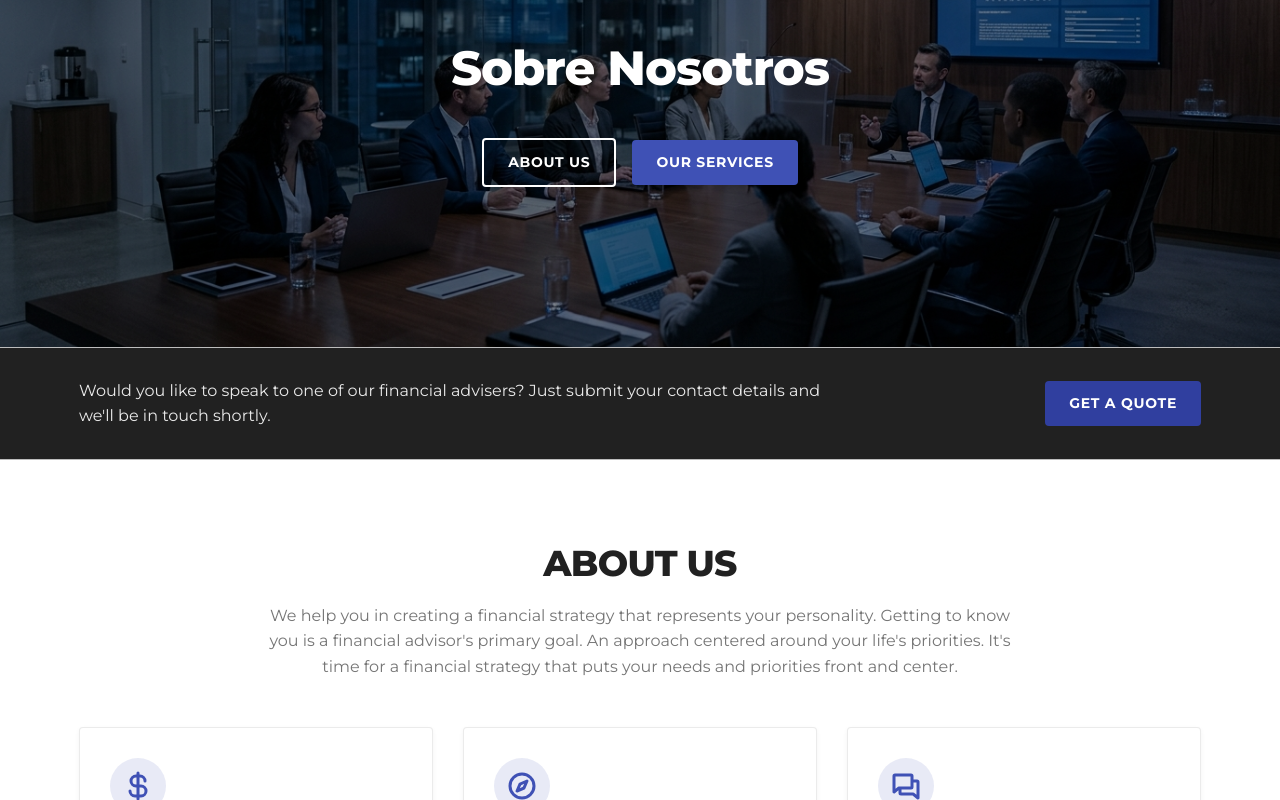
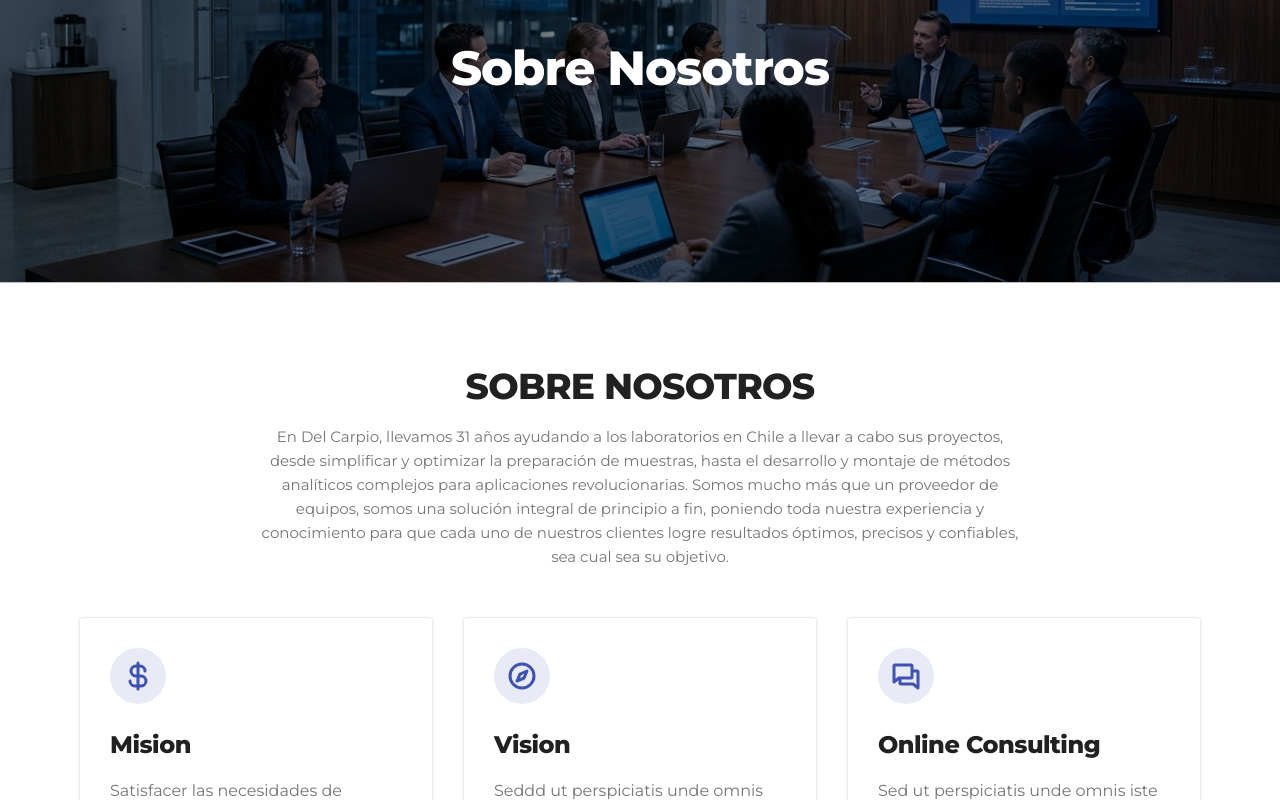
Before and after one commit to delcarpiohub/LandingPage, a Next.js app: page /nosotros in a window 1280 px wide. Shown: the part 300-1100 px from the top of the page. Built offline with nearby package versions, Linux system fonts and the light colour scheme.

Commit message:
feat: remueve botones de hero y banner callout de pagina nosotros

```diff
--- a/src/app/nosotros/page.tsx
+++ b/src/app/nosotros/page.tsx
@@ -123,39 +123,7 @@ export default function NosotrosPage() {
               </h1>
               <p className="mt-6 mx-auto max-w-2xl text-[16px] text-white/90 leading-[1.6]">
               </p>
-              <div className="mt-10 flex flex-col sm:flex-row items-center justify-center gap-4">
-                <a
-                  href="#about"
-                  className="w-full sm:w-auto inline-flex items-center justify-center transition-all font-sans font-bold border-2 border-[#3F51B5] bg-transparent text-[#3F51B5] hover:bg-[#3F51B5] hover:text-white rounded-[4px] py-[12px] px-[24px] text-[14px] uppercase tracking-wider"
-                  style={{ color: "#FFFFFF", borderColor: "#FFFFFF" }} // Overridden contrast
-                >
-                  About Us
-                </a>
-                <a
-                  href="#callback"
-                  className="w-full sm:w-auto inline-flex items-center justify-center transition-all font-sans font-bold bg-[#3F51B5] hover:bg-[#303F9F] text-white rounded-[4px] py-[12px] px-[24px] text-[14px] uppercase tracking-wider shadow-md"
-                  style={{ backgroundColor: "#3F51B5", color: "#FFFFFF" }}
-                >
-                  Our Services
-                </a>
-              </div>
             </Reveal>
-          </div>
-        </section>
-
-        {/* 2. Callout Section */}
-        <section className="bg-[#212121] py-[30px] border-b border-[#BDBDBD] text-white">
-          <div className="mx-auto max-w-[1170px] px-6 flex flex-col md:flex-row items-center justify-between gap-6">
-            <p className="text-[16px] leading-[1.6] text-white/90 max-w-3xl text-center md:text-left">
-              Would you like to speak to one of our financial advisers? Just submit your contact details and we&apos;ll be in touch shortly.
-            </p>
-            <a
-              href="#callback"
-              className="inline-flex items-center justify-center transition-all font-sans font-bold bg-[#303F9F] hover:bg-[#3F51B5] text-white rounded-[4px] py-[12px] px-[24px] text-[14px] uppercase tracking-wider shrink-0"
-              style={{ backgroundColor: "#303F9F", color: "#FFFFFF" }}
-            >
-              Get a Quote
-            </a>
           </div>
         </section>
 
@@ -165,10 +133,12 @@ export default function NosotrosPage() {
             <Reveal>
               <div className="text-center mb-10 max-w-3xl mx-auto">
                 <h2 className="text-[36px] font-bold leading-[1.3] text-[#212121] uppercase">
-                  About Us
+                  Sobre Nosotros
                 </h2>
-                <p className="mt-4 text-[16px] leading-[1.6] text-[#757575]">
-                  We help you in creating a financial strategy that represents your personality. Getting to know you is a financial advisor&apos;s primary goal. An approach centered around your life&apos;s priorities. It&apos;s time for a financial strategy that puts your needs and priorities front and center.
+                <p className="mt-4 text-[15px] leading-[1.6] text-[#757575]">
+                  En Del Carpio, llevamos 31 años ayudando a los laboratorios en Chile a llevar a cabo sus proyectos, desde simplificar y optimizar la preparación de muestras, hasta el desarrollo y montaje de métodos analíticos complejos para aplicaciones revolucionarias.
+
+Somos mucho más que un proveedor de equipos, somos una solución integral de principio a fin, poniendo toda nuestra experiencia y conocimiento para que cada uno de nuestros clientes logre resultados óptimos, precisos y confiables, sea cual sea su objetivo.
                 </p>
               </div>
             </Reveal>
@@ -183,10 +153,10 @@ export default function NosotrosPage() {
                     </div>
                   </div>
                   <h3 className="text-[24px] font-bold leading-[1.4] text-[#212121] text-center md:text-left mb-4">
-                    Financial Projections
+                    Mision
                   </h3>
                   <p className="text-[16px] leading-[1.6] text-[#757575] text-left">
-                    Sed ut perspiciatis unde omnis iste natus error sit voluptatem accusantium doloremque laudantium
+                    Satisfacer las necesidades de nuestros clientes con los equipos de la más alta gama de instrumentación analítica, un servicio técnico y de aplicaciones de excelencia, y un asesoramiento completo desde el diseño del laboratorio hasta su implementación y habilitación”
                   </p>
                 </div>
               </Reveal>
@@ -200,10 +170,10 @@ export default function NosotrosPage() {
                     </div>
                   </div>
                   <h3 className="text-[24px] font-bold leading-[1.4] text-[#212121] text-center md:text-left mb-4">
-                    Strategy & Consulting
+                    Vision
                   </h3>
                   <p className="text-[16px] leading-[1.6] text-[#757575] text-left">
-                    Sed ut perspiciatis unde omnis iste natus error sit voluptatem accusantium doloremque laudantium
+                    Seddd ut perspiciatis unde omnis iste natus error sit voluptatem accusantium doloremque laudantium
                   </p>
                 </div>
               </Reveal>
```
Also changed, not shown: .agent-log/sessions.md.
